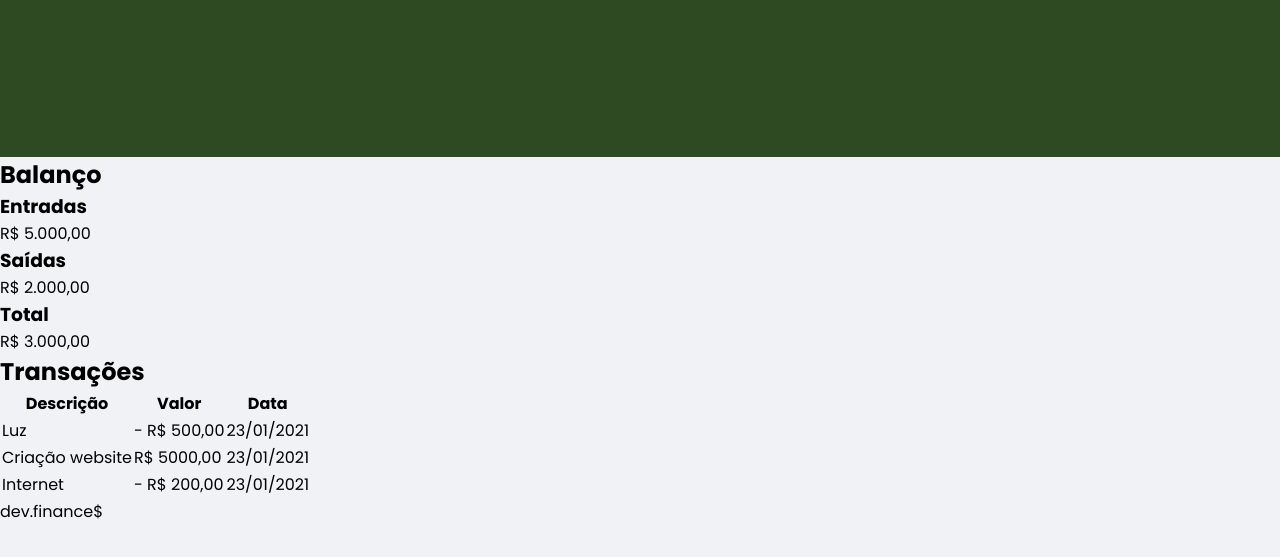
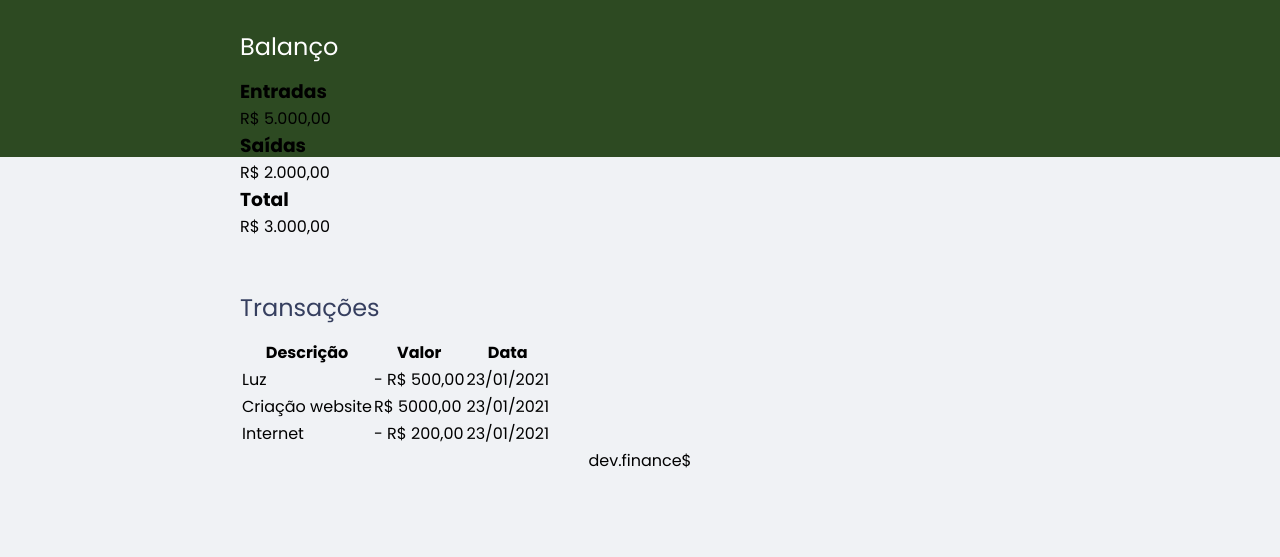
Before and after one commit to Rafael-doctom/discover-maratona-dev, a plain HTML site: page index.html in a window 1280 px wide. Shown: the part 83-640 px from the top of the page. Drawn offline with Linux system fonts and the light colour scheme.

Commit message:
balance style

```diff
--- a/index.html
+++ b/index.html
@@ -14,7 +14,7 @@
       <h1 id="logo">dev.finance$</h1>
     </header>
 
-    <main>
+    <main class="container">
       <section id="balance">
         <h2>Balanço</h2>
 
--- a/styles.css
+++ b/styles.css
@@ -9,6 +9,20 @@ body {
   font-family: 'Poppins', sans-serif;
 }
 
+.container {
+  width: min(90vw, 800px);
+  margin: auto;
+}
+
+/* Titles ================ */
+h2 {
+  margin-top: 3.2rem;
+  margin-bottom: 0.8rem;
+  color: #363f5f;
+  font-weight: normal;
+}
+
+/* Header ================ */
 header {
   background: #2D4A22;
   padding: 2rem 0 10rem;
@@ -16,6 +30,21 @@ header {
 }
 
 #logo {
-  color: #fff;
+  color: #FFF;
   font-weight: 100;
 }
+
+/* Balance ================ */
+#balance {
+  margin-top: -8rem;
+}
+
+#balance h2 {
+  color: #FFF;
+  margin-top: 0;
+}
+
+/* Footer ================ */
+footer {
+  text-align: center;
+}
```
